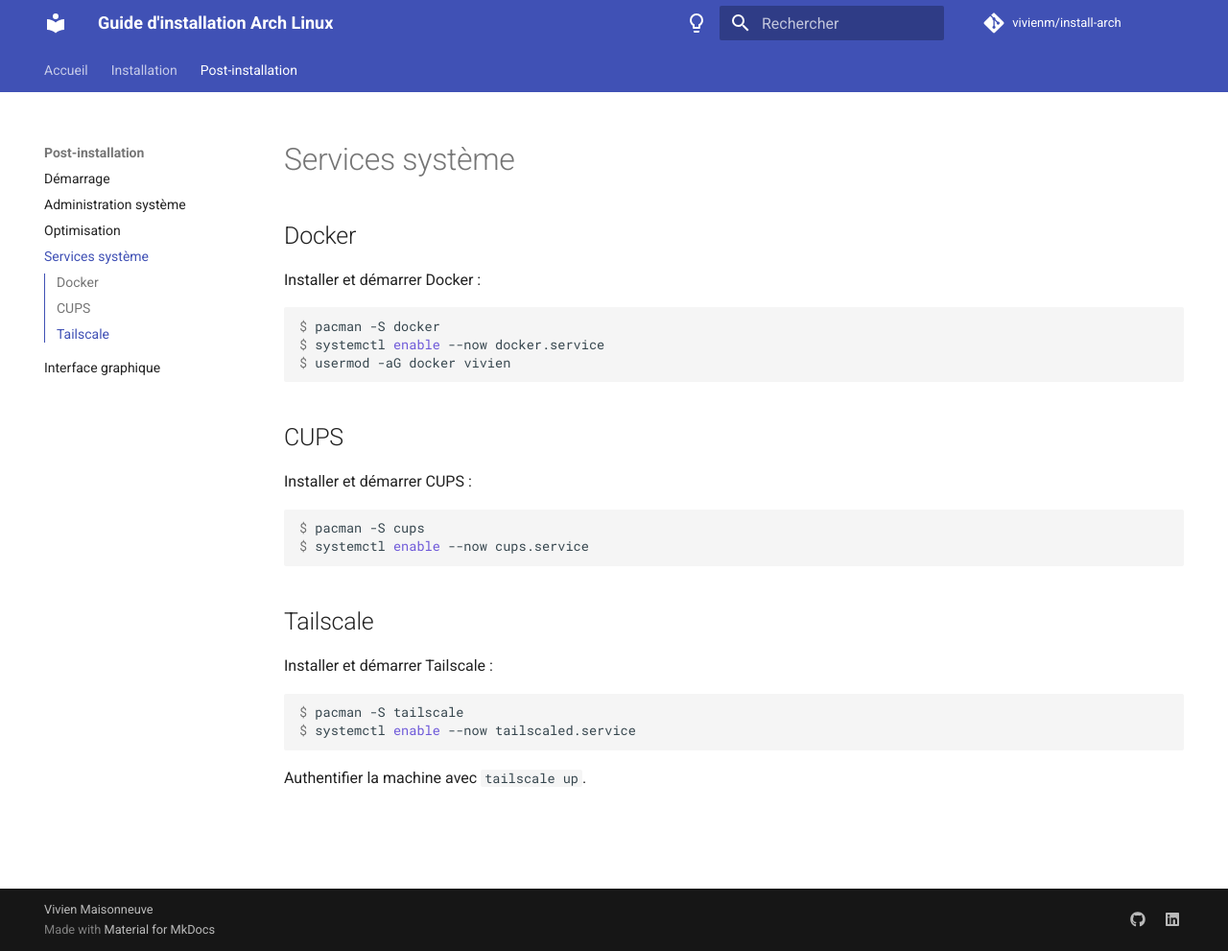
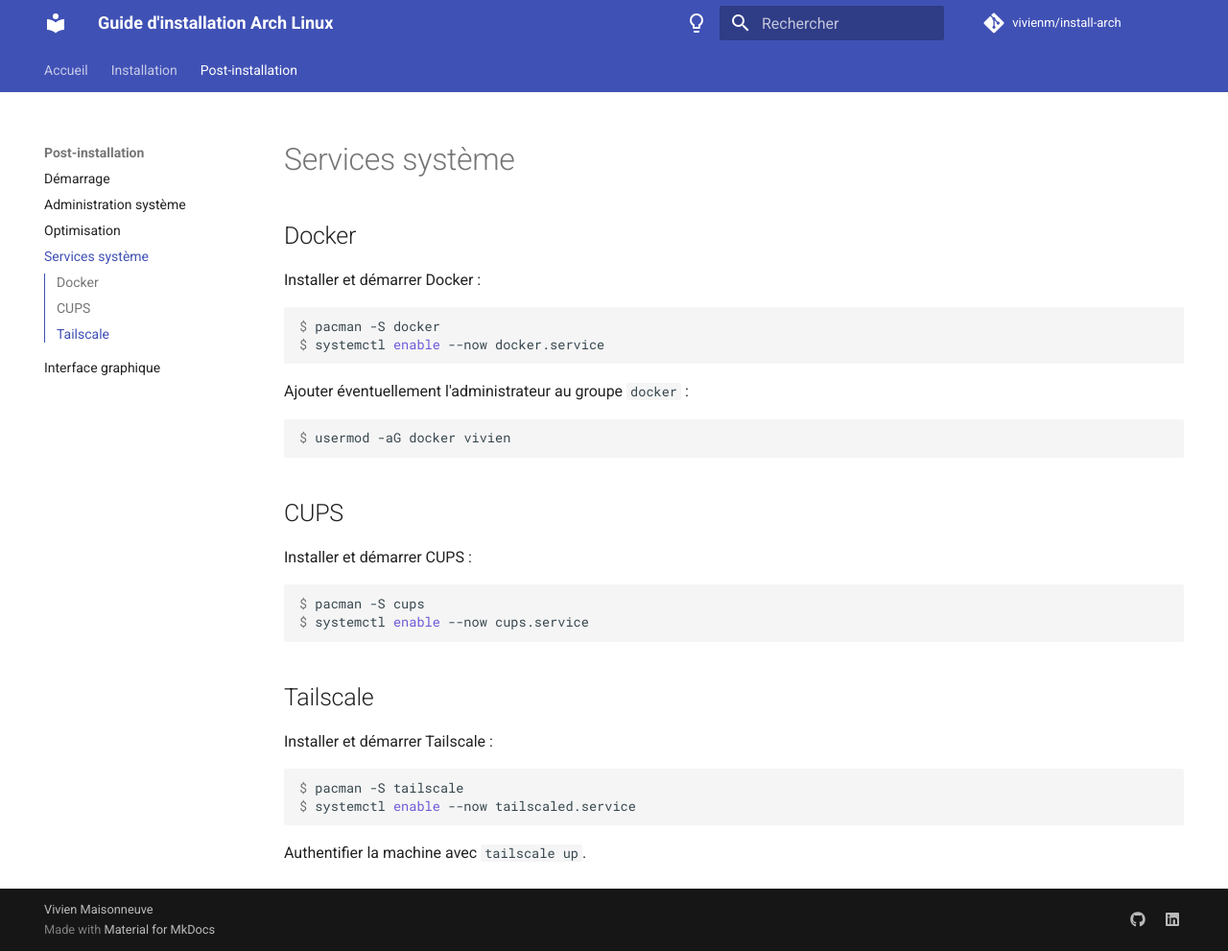
Before and after one commit to vivienm/archlinux-installation, an MkDocs documentation site: the page built from docs/postinstallation/services.md, in a window 1280 px wide and 991 px high. Shown: the whole window at 96% size. Built offline with MkDocs 1.6.1 and Material for MkDocs 9.7.7, drawn with Linux system fonts in a browser that asks for light colours; comment, search, counter and statistics services are not loaded.

Commit message:
Rephrasing

````diff
--- a/docs/postinstallation/services.md
+++ b/docs/postinstallation/services.md
@@ -7,6 +7,11 @@
 ```console
 $ pacman -S docker
 $ systemctl enable --now docker.service
+```
+
+Ajouter éventuellement l'administrateur au groupe `docker` :
+
+```console
 $ usermod -aG docker vivien
 ```
 
````
